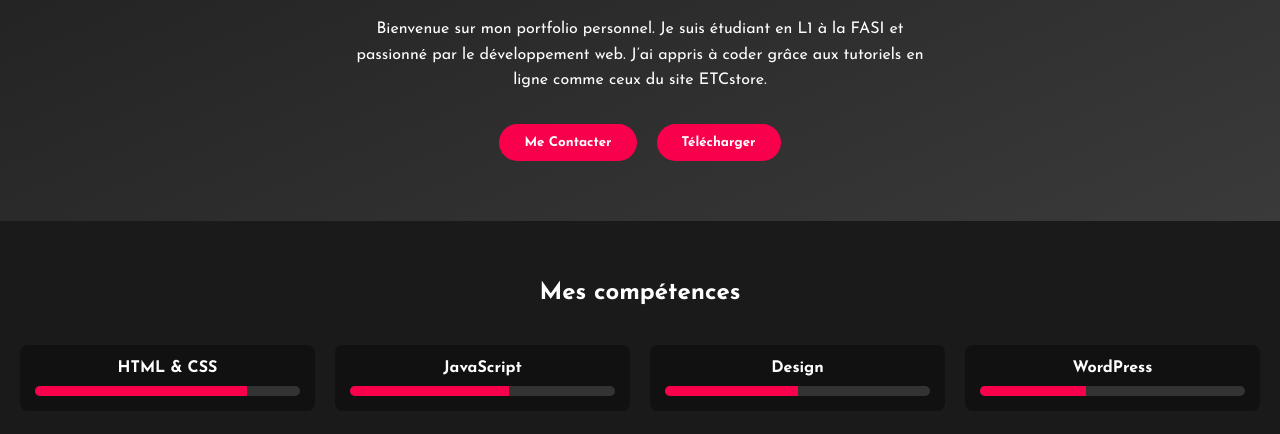
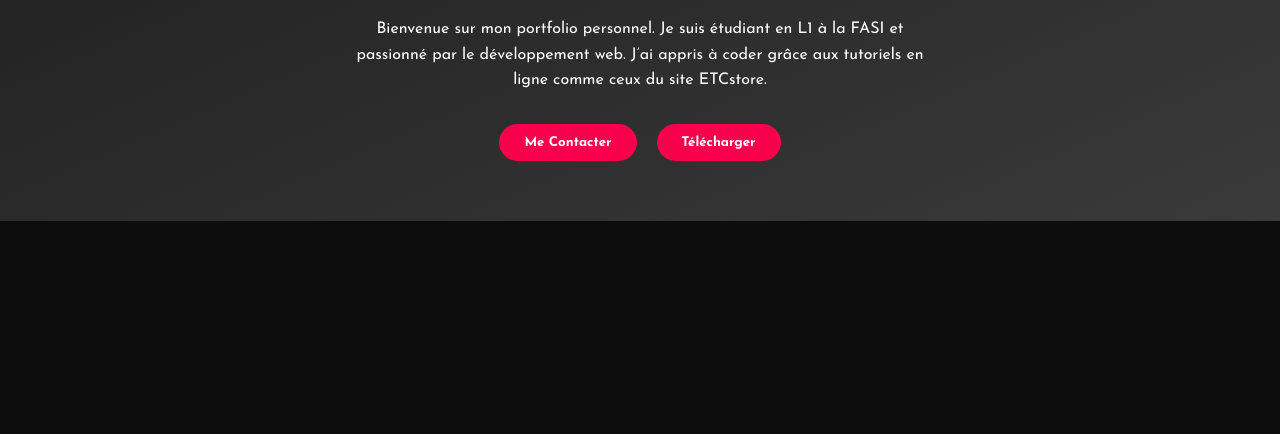
Before and after one commit to hackermanCA/mon_portfolio2, a plain HTML site: page index.html in a window 1280 px wide. Shown: the part 400-834 px from the top of the page. After the commit the page ends 800 px from the top, so only its background shows below. Drawn offline with Linux system fonts and the light colour scheme.

Commit message:
suppression de mes compétence sur l'index.html

```diff
--- a/index.html
+++ b/index.html
@@ -40,36 +40,6 @@
   </section>
 
 
-    <section class="resume">
-        <h2>Mes compétences</h2>
-    <div class="skills">
-      <div class="skill">
-        <h4>HTML & CSS</h4>
-        <div class="skill-bar">
-          <div class="bar-fill" style="width: 80%"></div>
-        </div>
-      </div>
-      <div class="skill">
-        <h4>JavaScript</h4>
-        <div class="skill-bar">
-          <div class="bar-fill" style="width: 60%"></div>
-        </div>
-      </div>
-      <div class="skill">
-        <h4>Design</h4>
-        <div class="skill-bar">
-          <div class="bar-fill" style="width: 50%"></div>
-        </div>
-      </div>
-      <div class="skill">
-        <h4>WordPress</h4>
-        <div class="skill-bar">
-          <div class="bar-fill" style="width: 40%"></div>
-        </div>
-      </div>
-    </div>
-  </section>
-
   <script src="script.js"></script>
 </body>
 </html>
```
